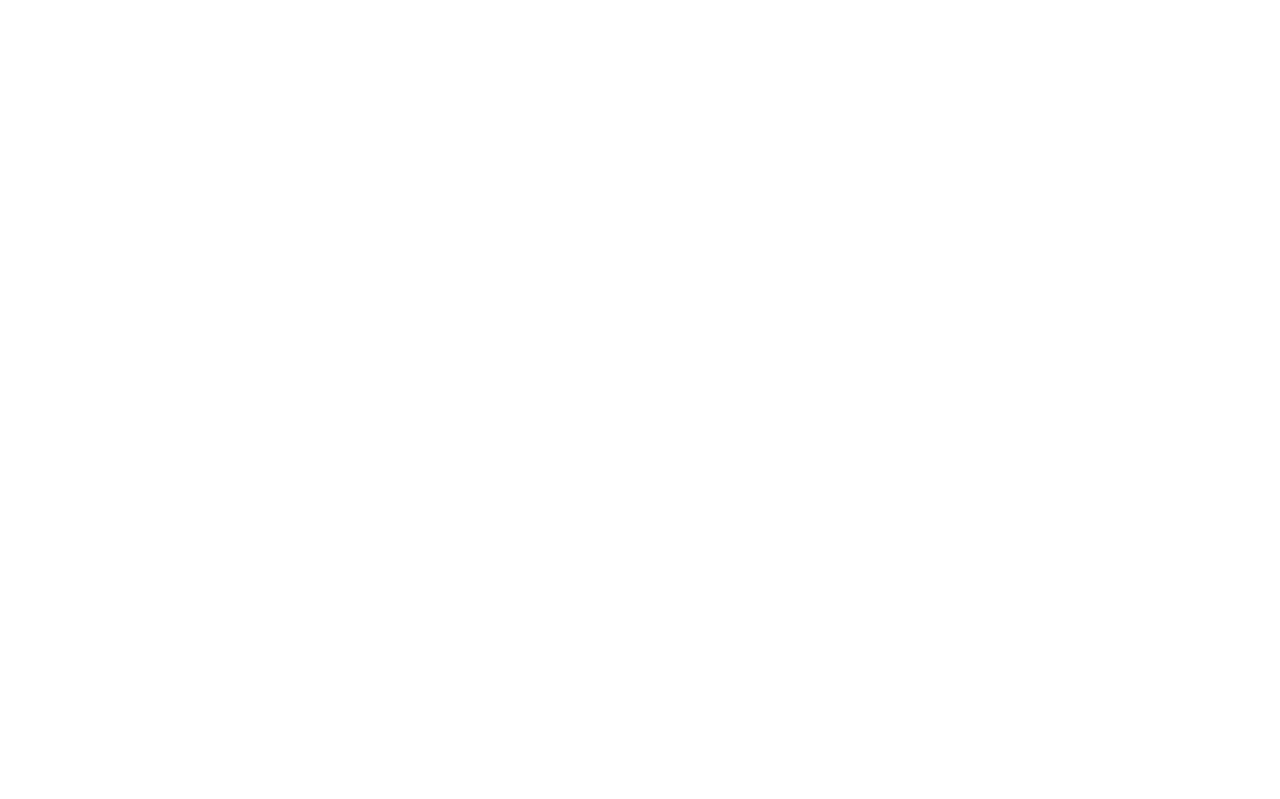
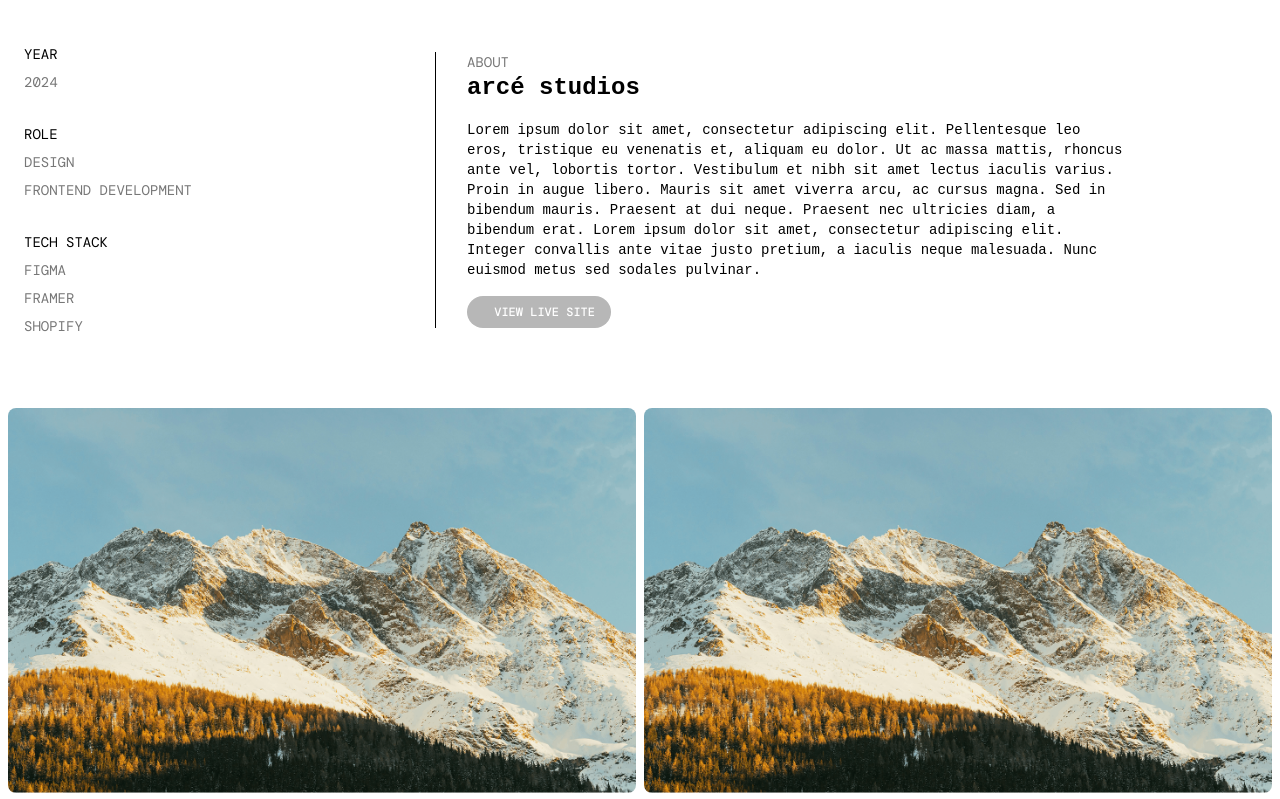
Before and after one commit to juniperfawn/cera-portfolio, a React (Vite) app: page /projects/arce-studios in a window 1280 px wide. Before the commit this address had no page. Shown: the part 660-1459 px from the top of the page. Before the commit the page ends 800 px from the top, so only its background shows below. Built offline with nearby package versions, Linux system fonts and the light colour scheme; a web font is replaced by a local one.

Commit message:
Created Project Template - items start, Adjusted Stat component, Adjusted Portfolio Card - removed target="_blank", created slug for projects

```diff
--- a/src/App.tsx
+++ b/src/App.tsx
@@ -2,12 +2,16 @@
 import { Routes, Route } from "react-router-dom";
 import Home from "./pages/Home";
 import About from "./pages/About";
+import Project from "./pages/Projects";
 
 export function App() {
   return (
     <Routes>
       <Route path="/" element={<Home />} />
       <Route path="/about" element={<About />} />
+
+      {/* Project pages */}
+      <Route path="/projects/:slug" element={<Project />} />
     </Routes>
   );
 }
--- a/src/components/atoms/stat/stat.tsx
+++ b/src/components/atoms/stat/stat.tsx
@@ -2,9 +2,9 @@
 
 export default function Stat({ title, stats }: StatProps) {
   return (
-    <div className="uppercase font-mono flex flex-col gap-2">
+    <div className="uppercase font-mono flex flex-col gap-2 items-start text-pf-black-01">
       <p>{title}</p>
-      <div className="text-pf-gray-01 flex flex-col gap-2">
+      <div className="text-pf-gray-01 flex flex-col gap-2 items-start">
         {stats.map((stat, index) => (
           <p key={index}>{stat}</p>
         ))}
--- a/src/components/molecules/portfolio-card/portfolio-card.tsx
+++ b/src/components/molecules/portfolio-card/portfolio-card.tsx
@@ -11,7 +11,6 @@
     <a
       data-hover="true"
       href={link}
-      target="_blank"
       rel="noopener noreferrer"
       className="relative block group overflow-hidden rounded-lg w-full h-full"
       {...rest} // Allows className or other anchor props
--- /dev/null
+++ b/src/components/templates/project/project.tsx
@@ -0,0 +1,88 @@
+import type { ProjectProps } from "./project.types";
+import { Button } from "../../atoms/button/button";
+import Stat from "../../atoms/stat/stat";
+import Nav from "../../organisms/nav";
+import CustomCursor from "../../atoms/custom-cursor/custom-cursor";
+
+export default function ProjectTemplate({
+  title,
+  year,
+  techStack,
+  roles,
+  caption,
+  liveUrl,
+  buttonColor,
+  buttonTextColor,
+  headerImage,
+  projectImages,
+}: ProjectProps) {
+  return (
+    <section className="relative">
+      <CustomCursor />
+      {/* project header */}
+      <div className="fixed top-0 left-0 right-0 z-50">
+        <Nav />
+      </div>
+      <header className="relative">
+        <div className="absolute inset-1 bg-black/10 rounded-2xl z-10" />
+        <h1 className="absolute w-full flex items-center justify-center text-white text-4xl md:text-6xl lg:text-8xl font-sans font-bold top-[33%] md:top-[25%] z-20">
+          {title}
+        </h1>
+        <img
+          src={headerImage}
+          alt={`${title} header`}
+          className="w-full rounded-2xl object-cover p-1 lg:h-[640px]"
+        />
+      </header>
+
+      <section className="flex flex-col-reverse gap-10 px-6 py-8 lg:gap-0 lg:py-16 lg:items-center lg:flex-row">
+        {/* project stats */}
+        <aside className="flex justify-between flex-wrap flex-col gap-8 text-sm lg:items-start lg:w-1/3">
+          <Stat title="year" stats={[year]} />
+          <Stat title="role" stats={roles} />
+          <Stat title="tech stack" stats={techStack} />
+        </aside>
+
+        {/* project description */}
+        <div className="lg:w-2/3 flex ">
+          <div className=" hidden lg:block w-[2px] bg-pf-black-01 mr-8"></div>
+          <div className="text-pf-black-01 flex flex-col gap-4 items-start text-left">
+            <div>
+              <p className="uppercase text-sm font-mono text-pf-gray-01">
+                About
+              </p>
+              <h1 className="text-2xl font-bold">{title}</h1>
+            </div>
+            <p className="text-sm lg:w-10/12">{caption}</p>
+            <div data-hover="true">
+              <Button
+                title="View Live Site"
+                link={liveUrl}
+                backgroundColor={buttonColor}
+                textColor={buttonTextColor}
+              />
+            </div>
+          </div>
+        </div>
+      </section>
+
+      {/* project gallery */}
+      <section className="grid md:grid-cols-2 gap-1 p-1 lg:gap-2 lg:p-2">
+        {projectImages.map((image, index) => {
+          const isLast = index === projectImages.length - 1;
+
+          return (
+            <img
+              key={index}
+              src={image}
+              alt={`${title} screenshot ${index + 1}`}
+              className={`w-full rounded-lg object-cover ${
+                isLast ? "md:col-span-2" : ""
+              }`}
+            />
+          );
+        })}
+      </section>
+    </section>
+  );
+}
--- /dev/null
+++ b/src/components/templates/project/project.types.ts
@@ -0,0 +1,12 @@
+export type ProjectProps = {
+    title: string;
+    year: string | number;
+    techStack: string[];
+    caption: string,
+    roles: string[];
+    liveUrl?: string;
+    buttonColor: string;
+    buttonTextColor?: string;
+    headerImage: string;
+    projectImages: [string, string, string];
+  };
--- /dev/null
+++ b/src/data/projects.ts
@@ -0,0 +1,54 @@
+export const projects = [
+    {
+      slug: "arce-studios",
+      title: "arcé studios",
+      year: 2024,
+      techStack: ["Figma", "Framer", "Shopify"],
+      roles: ["Design", "Frontend Development"],
+      caption: "Lorem ipsum dolor sit amet, consectetur adipiscing elit. Pellentesque leo eros, tristique eu venenatis et, aliquam eu dolor. Ut ac massa mattis, rhoncus ante vel, lobortis tortor. Vestibulum et nibh sit amet lectus iaculis varius. Proin in augue libero. Mauris sit amet viverra arcu, ac cursus magna. Sed in bibendum mauris. Praesent at dui neque. Praesent nec ultricies diam, a bibendum erat. Lorem ipsum dolor sit amet, consectetur adipiscing elit. Integer convallis ante vitae justo pretium, a iaculis neque malesuada. Nunc euismod metus sed sodales pulvinar.",
+      liveUrl: "https://arcestudios.com",
+      buttonColor:"bg-client-gray-01",
+      headerImage: "/images/arce-cover.png",
+      projectImages: [
+        "/images/ces-cover.png",
+        "/images/ces-cover.png",
+        "/images/ces-cover.png",
+      ],
+      cardImage: "/images/arce-cover.png",
+    },
+    {
+      slug: "colorado-energy-systems",
+      title: "Colorado Energy Systems",
+      year: 2023,
+      techStack: ["Figma", "Framer"],
+      roles: ["Design"],
+      caption: "Lorem ipsum dolor sit amet, consectetur adipiscing elit. Pellentesque leo eros, tristique eu venenatis et, aliquam eu dolor. Ut ac massa mattis, rhoncus ante vel, lobortis tortor. Vestibulum et nibh sit amet lectus iaculis varius. Proin in augue libero. Mauris sit amet viverra arcu, ac cursus magna. Sed in bibendum mauris. Praesent at dui neque. Praesent nec ultricies diam, a bibendum erat. Lorem ipsum dolor sit amet, consectetur adipiscing elit. Integer convallis ante vitae justo pretium, a iaculis neque malesuada. Nunc euismod metus sed sodales pulvinar.",
+      liveUrl: "https://ces.com",
+      buttonColor:"bg-client-blue-01",
+      headerImage: "/images/ces-cover.png",
+      projectImages: [
+        "/images/ces-cover.png",
+        "/images/ces-cover.png",
+        "/images/ces-cover.png",
+      ],
+      cardImage: "/images/ces-cover.png",
+    },
+    {
+      slug: "haga-direct",
+      title: "HagaDirect",
+      year: 2024,
+      techStack: ["Next.js", "TypeScript", "Storyblok"],
+      roles: ["Frontend Development"],
+      caption: "Lorem ipsum dolor sit amet, consectetur adipiscing elit. Pellentesque leo eros, tristique eu venenatis et, aliquam eu dolor. Ut ac massa mattis, rhoncus ante vel, lobortis tortor. Vestibulum et nibh sit amet lectus iaculis varius. Proin in augue libero. Mauris sit amet viverra arcu, ac cursus magna. Sed in bibendum mauris. Praesent at dui neque. Praesent nec ultricies diam, a bibendum erat. Lorem ipsum dolor sit amet, consectetur adipiscing elit. Integer convallis ante vitae justo pretium, a iaculis neque malesuada. Nunc euismod metus sed sodales pulvinar.",
+      liveUrl: "https://hagadirect.com",
+      buttonColor:"bg-client-green-01",
+      buttonTextColor: "text-pf-black-01",
+      headerImage: "/images/haga-cover.png",
+      projectImages: [
+        "/images/ces-cover.png",
+        "/images/ces-cover.png",
+        "/images/ces-cover.png",
+      ],
+      cardImage: "/images/haga-cover.png",
+    },
+  ];
--- a/src/pages/About.tsx
+++ b/src/pages/About.tsx
@@ -51,7 +51,7 @@
               vel interdum. Integer sit amet ultricies magna. Fusce ac varius
               magna. Nunc rutrum aliquet rhoncus.
             </p>
-            <div className="flex flex-col gap-8 pt-8">
+            <div className="flex flex-col gap-8 pt-8 text-sm">
               <Stat title="Year" stats={["2026"]} />
               <Stat
                 title="Tech Stack"
--- a/src/pages/Home.tsx
+++ b/src/pages/Home.tsx
@@ -2,6 +2,7 @@
 import PortfolioCard from "../components/molecules/portfolio-card/portfolio-card";
 import ShortCutCard from "../components/molecules/short-cut-card/short-cut-card";
 import Nav from "../components/organisms/nav";
+import { projects } from "../data/projects";
 
 export default function Home() {
   return (
@@ -50,7 +51,25 @@
               />
             </div>
           </div>
+
           <div className="flex flex-col gap-2 px-2">
+            <h2 className="md:hidden font-sans font-semibold text-pf-black-01">
+              Select Works
+            </h2>
+
+            {projects.map((project) => (
+              <div key={project.slug} className="h-[300px] lg:h-[600px]">
+                <PortfolioCard
+                  title={project.title}
+                  tech={project.techStack.join(", ")}
+                  link={`/projects/${project.slug}`}
+                  image={project.cardImage}
+                />
+              </div>
+            ))}
+          </div>
+
+          {/* <div className="flex flex-col gap-2 px-2">
             <h2 className="md:hidden font-sans font-semibold text-pf-black-01">
               Select Works
             </h2>
@@ -94,7 +113,7 @@
                 image="/images/deb-cover.png"
               />
             </div>
-          </div>
+          </div> */}
         </div>
       </>
     </main>
--- /dev/null
+++ b/src/pages/Projects.tsx
@@ -0,0 +1,15 @@
+import { useParams } from "react-router-dom";
+import { projects } from "../data/projects";
+import ProjectTemplate from "../components/templates/project/project";
+
+export default function Project() {
+  const { slug } = useParams<{ slug: string }>();
+
+  const project = projects.find((p) => p.slug === slug);
+
+  if (!project) {
+    return <p className="p-4">Project not found</p>;
+  }
+
+  return <ProjectTemplate {...project} />;
+}
```
